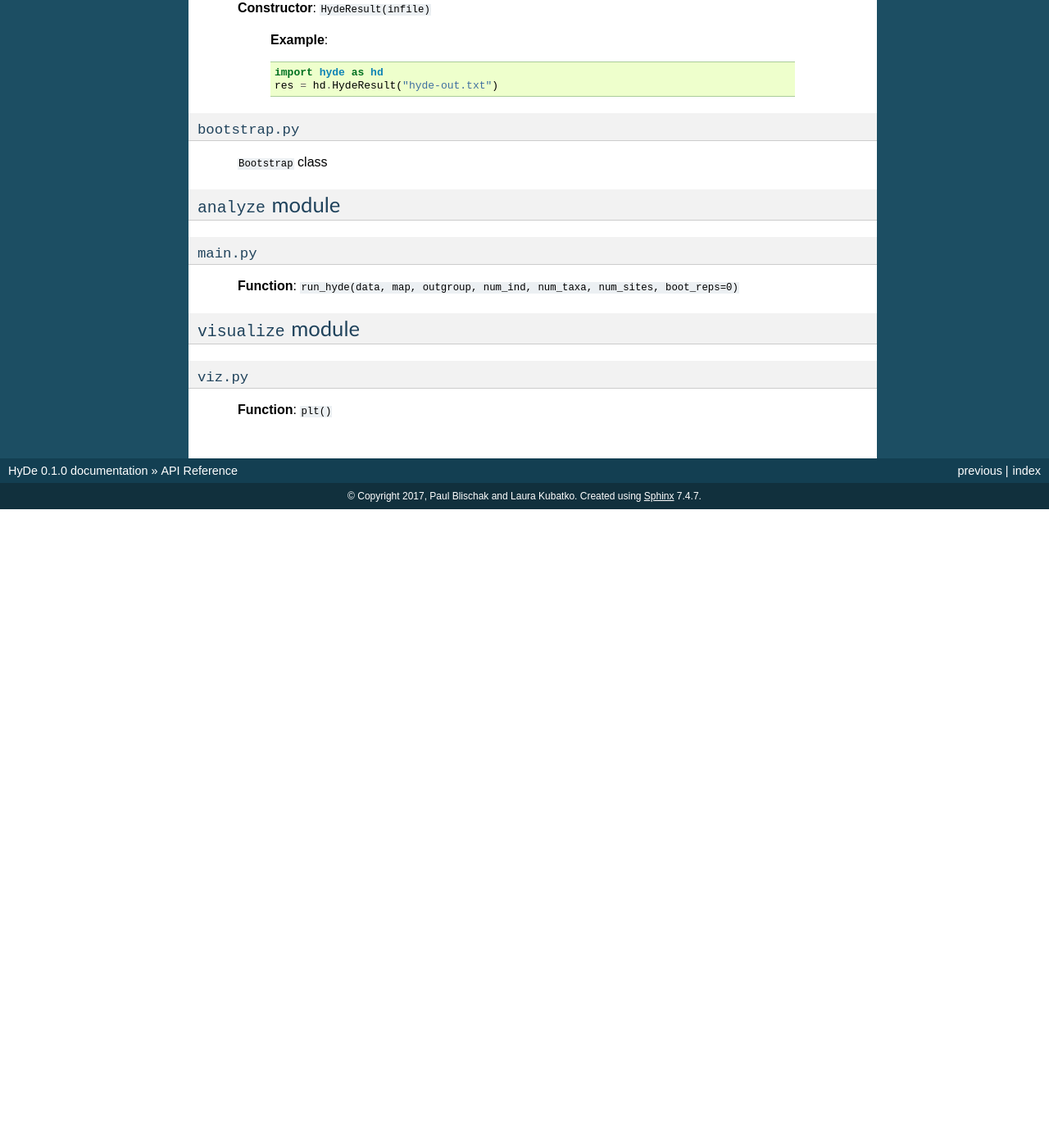
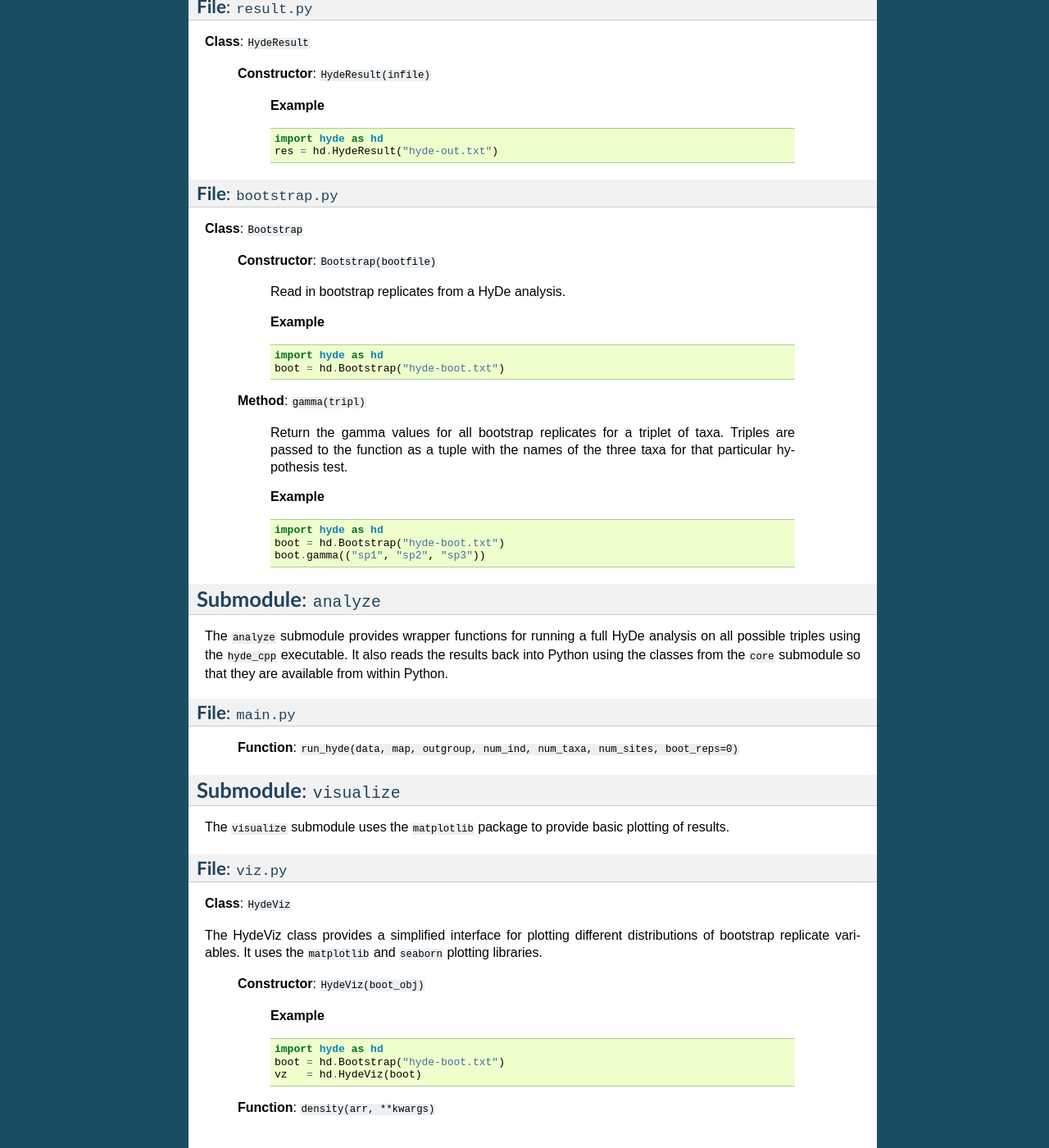
Before and after one commit to pblischak/HyDe, a Sphinx documentation site: the page built from docs/api.rst, in a window 1280 px wide and 1400 px high, scrolled down 1003 px. Shown: the whole window at 82% size. Built offline with Sphinx 7.4.7, drawn with Linux system fonts in a browser that asks for light colours; before the commit the page ends 1624 px from its top, so only the background shows below that; some of the changed text lies outside the part shown.

Commit message:
continuing to update docs

```diff
--- a/docs/api.rst
+++ b/docs/api.rst
@@ -5,30 +5,35 @@
 API Reference
 =============
 
-``core`` module
----------------
+**Submodule**: ``core``
+-----------------------
 
-The ``core`` module provides the Python interface for hybridization detection analyses
-and data exploration through the use implemented classes.
+The ``core`` submodule provides the main Python interface for hybridization detection analyses
+and data exploration through the use of implemented classes.
 
-``data.pyx``
-^^^^^^^^^^^^
+**File**: ``data.pyx``
+^^^^^^^^^^^^^^^^^^^^^^
+
+The ``data.pyx`` source file is written in Cython, a superset of the Python language
+that allows the use of C/C++ code to speed up computationally intensive tasks
+(and many other things). This file is automatically translated into a C++ source
+file and is compiled into a shared library that can be called from Python.
 
 **Class**: ``HydeData``
 
-  The ``HydeData`` class implements methods for reading in DNA sequence data and
-  taxon maps for hybridization detection analyses.
+  The ``HydeData`` class is an extension type that implements methods for reading
+  in DNA sequence data and taxon maps for hybridization detection analyses.
 
   **Constructor**: ``HydeData(data, map, outgroup, num_ind, num_taxa, num_sites)``
 
-    The constructor for the ``HydeData`` class
+    The constructor for the ``HydeData`` class.
 
-      **Example**
+    **Example**
 
-      .. code:: py
+    .. code:: py
 
-        import hyde as hd
-        data = hd.HydeData("data.txt", "map.txt", "out", 16, 4, 50000)
+      import hyde as hd
+      data = hd.HydeData("data.txt", "map.txt", "out", 16, 4, 50000)
 
   **Method**: ``test_triple(p1, hyb, p2)``
 
@@ -55,37 +60,88 @@ and data exploration through the use implemented classes.
       data = hd.HydeData("data.txt", "map.txt", "out", 16, 4, 50000)
       res = data.test_individual("sp1", "sp2", "sp3")
 
-``result.py``
-^^^^^^^^^^^^^
+**File**: ``result.py``
+^^^^^^^^^^^^^^^^^^^^^^^
 
 **Class**: ``HydeResult``
 
   **Constructor**: ``HydeResult(infile)``
 
-    **Example**:
+    **Example**
 
     .. code:: py
 
       import hyde as hd
       res = hd.HydeResult("hyde-out.txt")
 
-``bootstrap.py``
-^^^^^^^^^^^^^^^^
+**File**: ``bootstrap.py``
+^^^^^^^^^^^^^^^^^^^^^^^^^^
 
-  ``Bootstrap`` class
+**Class**: ``Bootstrap``
 
-``analyze`` module
-------------------
+  **Constructor**: ``Bootstrap(bootfile)``
 
-``main.py``
-^^^^^^^^^^^
+    Read in bootstrap replicates from a HyDe analysis.
+
+    **Example**
+
+    .. code:: py
+
+      import hyde as hd
+      boot = hd.Bootstrap("hyde-boot.txt")
+
+  **Method**: ``gamma(tripl)``
+
+    Return the gamma values for all bootstrap replicates for a triplet of taxa. Triples
+    are passed to the function as a tuple with the names of the three taxa for that
+    particular hypothesis test.
+
+    **Example**
+
+    .. code:: py
+
+      import hyde as hd
+      boot = hd.Bootstrap("hyde-boot.txt")
+      boot.gamma(("sp1", "sp2", "sp3"))
+
+**Submodule**: ``analyze``
+--------------------------
+
+The ``analyze`` submodule provides wrapper functions for running a full HyDe
+analysis on all possible triples using the ``hyde_cpp`` executable. It also reads
+the results back into Python using the classes from the ``core`` submodule so that
+they are available from within Python.
+
+**File**: ``main.py``
+^^^^^^^^^^^^^^^^^^^^^
 
   **Function**: ``run_hyde(data, map, outgroup, num_ind, num_taxa, num_sites, boot_reps=0)``
 
-``visualize`` module
---------------------
+**Submodule**: ``visualize``
+----------------------------
 
-``viz.py``
-^^^^^^^^^^
+The ``visualize`` submodule uses the ``matplotlib`` package to provide basic
+plotting of results.
 
-  **Function**: ``plt()``
+**File**: ``viz.py``
+^^^^^^^^^^^^^^^^^^^^
+
+**Class**: ``HydeViz``
+
+The HydeViz class provides a simplified interface for plotting different distributions
+of bootstrap replicate variables. It uses the ``matplotlib`` and ``seaborn`` plotting
+libraries.
+
+  **Constructor**: ``HydeViz(boot_obj)``
+
+    **Example**
+
+    .. code:: py
+
+      import hyde as hd
+      boot = hd.Bootstrap("hyde-boot.txt")
+      vz   = hd.HydeViz(boot)
+
+
+
+  **Function**: ``density(arr, **kwargs)``
--- a/docs/explore.rst
+++ /dev/null
@@ -1,6 +0,0 @@
-.. include:: links.rst
-
-.. _Explore:
-
-Data Exploration
-================
--- a/docs/index.rst
+++ b/docs/index.rst
@@ -20,7 +20,6 @@ Documentation
    installation.rst
    input_files.rst
    workflow.rst
-   explore.rst
    analyze.rst
    visualization.rst
    api.rst
--- a/docs/installation.rst
+++ b/docs/installation.rst
@@ -22,8 +22,8 @@ Required Python packages
 .. code:: bash
 
   # Install packages with conda or pip command
-  conda install numpy pandas biopython
-  # pip install numpy pandas biopython
+  conda install cython numpy pandas scipy matplotlib seaborn
+  # pip install cython numpy pandas scipy matplotlib seaborn
 
 Installing HyDe
 ---------------
```
Also changed, not shown: docs/visualization.rst (+19 -0 lines), docs/workflow.rst (+12 -0 lines).
